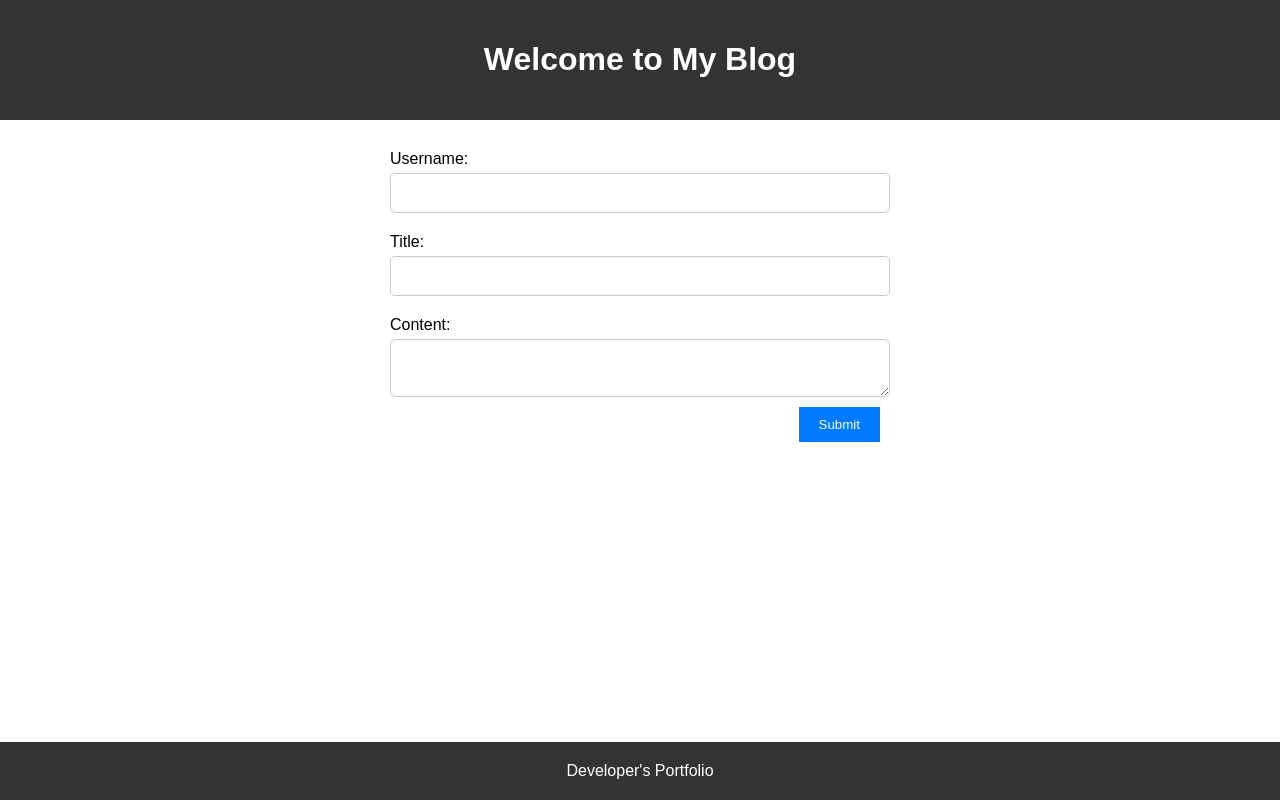
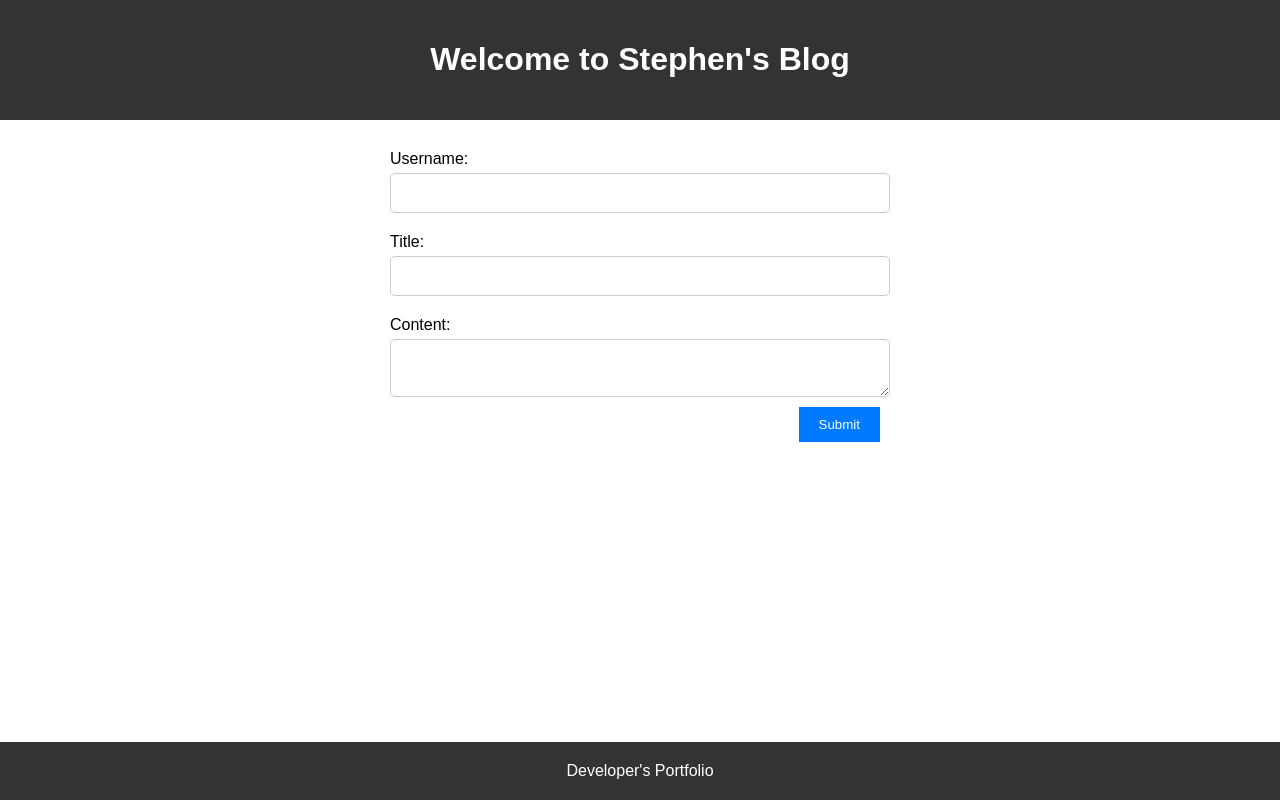
Before and after one commit to Scoops113/Stephen-first-blog, a plain HTML site: page index.html in a window 1280 px wide. Drawn offline with Linux system fonts and the light colour scheme.

```diff
--- a/index.html
+++ b/index.html
@@ -5,11 +5,11 @@
     <meta name="viewport" content="width=device-width, initial-scale=1.0">
     <link rel="stylesheet" href="assets/CSS/styles.css">
     <link rel="stylesheet" href="assets/CSS/form.css">
-    <title>My Blog - Home</title>
+    <title>Stephen's Blog - Home</title>
 </head>
 <body>
     <header>
-        <h1>Welcome to My Blog</h1>
+        <h1>Welcome to Stephen's Blog</h1>
     </header>
     <main>
         <form id="blogForm">
```
Also changed, not shown: assets/Screenshots/Blog-page.png (added), assets/Screenshots/Form-page .png (added), 2 other files.
